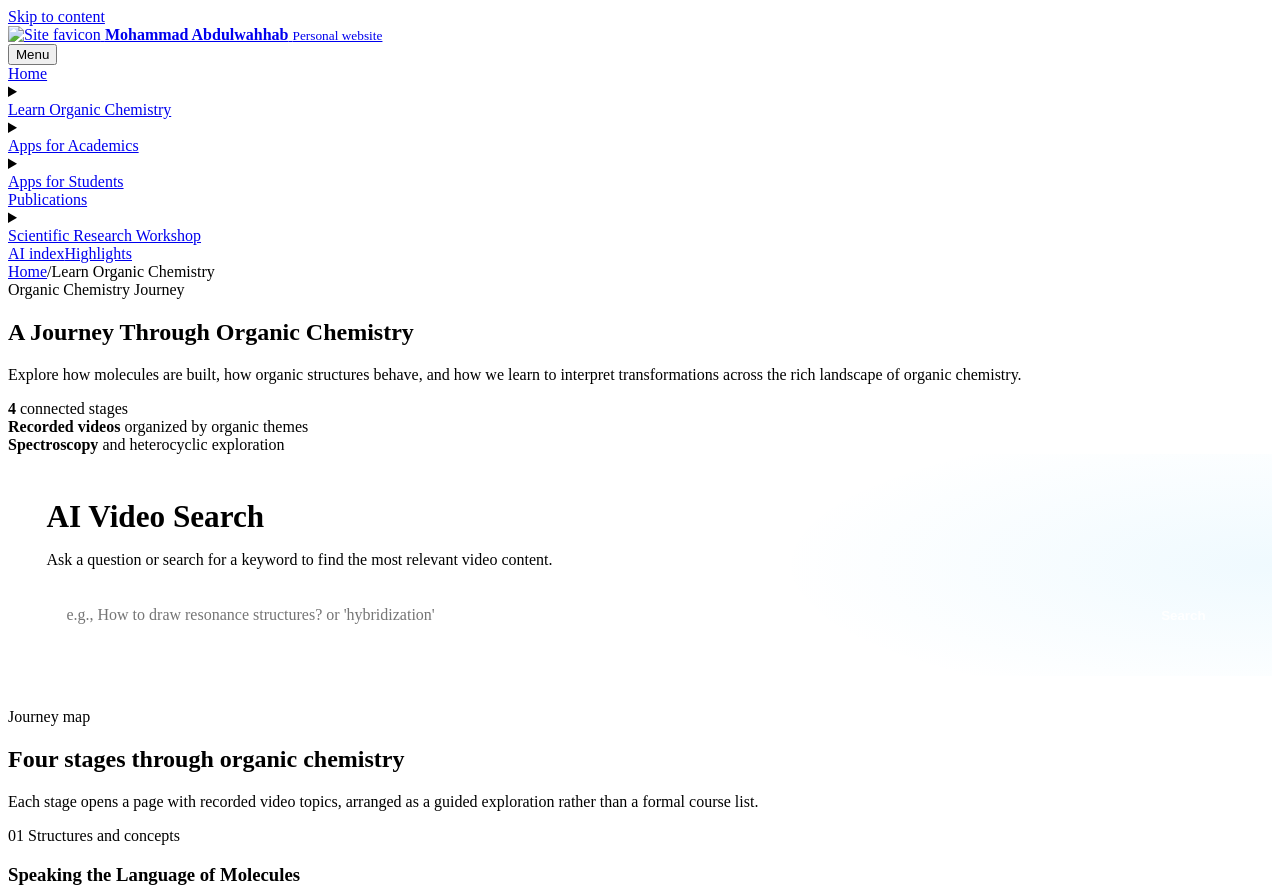
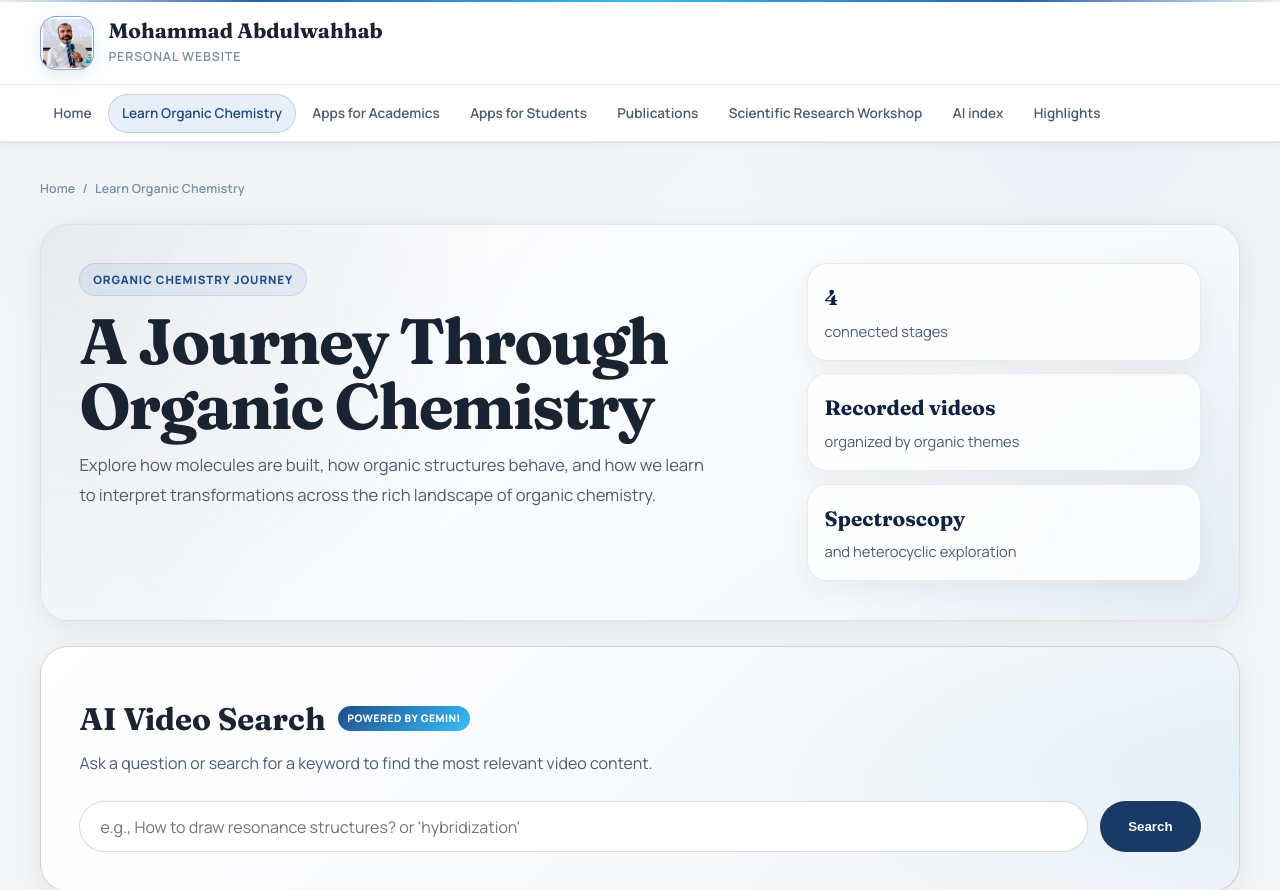
Before and after one commit to mwahhab95/Mohammad-Abdulwahhab, a plain HTML site: page learn-organic-chemistry/index.html in a window 1280 px wide. Shown: the top 890 px of the page. Drawn offline with Linux system fonts and the light colour scheme.

Commit message:
Fix production styles and data path on gh-pages

```diff
--- a/assets/search.js
+++ b/assets/search.js
@@ -1,5 +1,5 @@
 const GEMINI_API_KEY = "AIzaSyDdIWu-5sbzY4WqwLLoDLCTgOSLA4vK4OI";
-const DATA_URL = "../mohammad_indexed_content.json";
+const DATA_URL = "/Mohammad-Abdulwahhab/mohammad_indexed_content.json";
 
 const VIDEO_MAP = {
     // Basics
--- a/learn-organic-chemistry/index.html
+++ b/learn-organic-chemistry/index.html
@@ -18,14 +18,14 @@
     <meta property="og:description" content="A structured learning hub for Basics, Organic-I, Organic-II, and Organic-III." />
     <meta property="og:type" content="website" />
     <meta name="theme-color" content="#123342" />
-    <link rel="icon" type="image/x-icon" href="../assets/favicon.ico" />
+    <link rel="icon" type="image/x-icon" href="/Mohammad-Abdulwahhab/assets/favicon-DxV9DA54.ico" />
     <link rel="preconnect" href="https://fonts.googleapis.com" />
     <link rel="preconnect" href="https://fonts.gstatic.com" crossorigin />
     <link href="https://fonts.googleapis.com/css2?family=Fraunces:wght@500;600;700&family=IBM+Plex+Sans+Arabic:wght@400;500;600;700&family=Manrope:wght@400;500;600;700;800&display=swap" rel="stylesheet" />
-    <link rel="stylesheet" href="../assets/site.css" />
-    <link rel="stylesheet" href="../assets/search.css" />
-    <script type="module" src="../assets/site.js"></script>
-    <script type="module" src="../assets/search.js"></script>
+    <script type="module" crossorigin src="/Mohammad-Abdulwahhab/assets/site-C-86UULp.js"></script>
+    <link rel="stylesheet" crossorigin href="/Mohammad-Abdulwahhab/assets/site-D91gNA2e.css">
+    <link rel="stylesheet" href="/Mohammad-Abdulwahhab/assets/search.css" />
+    <script type="module" src="/Mohammad-Abdulwahhab/assets/search.js"></script>
   </head>
   <body>
     <a class="skip-link" href="#main-content">Skip to content</a>
@@ -33,7 +33,7 @@
       <div class="top-shell">
         <a class="brand" href="../home/">
           <span class="brand-mark">
-            <img src="../assets/favicon.ico" alt="Site favicon" class="brand-favicon" />
+            <img src="/Mohammad-Abdulwahhab/assets/favicon-DxV9DA54.ico" alt="Site favicon" class="brand-favicon" />
           </span>
           <span class="brand-copy">
             <strong>Mohammad Abdulwahhab</strong>
```
